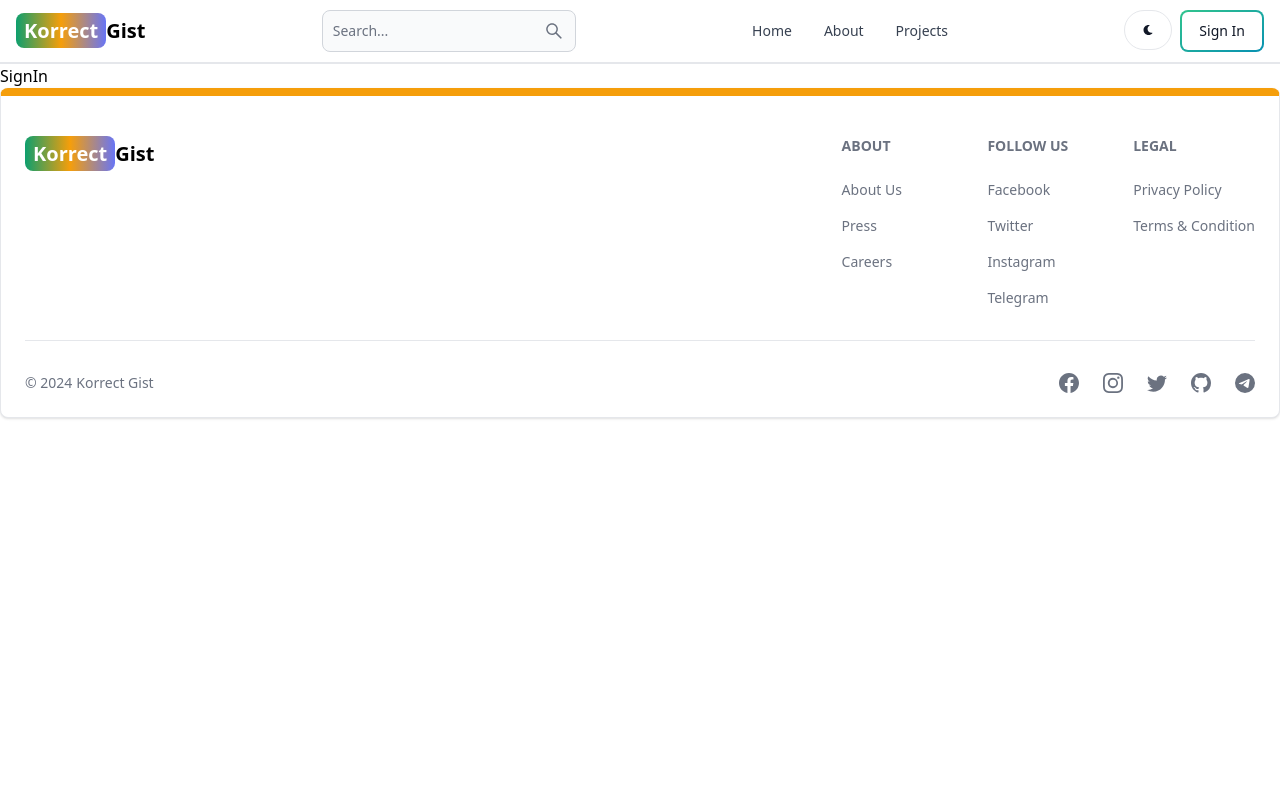
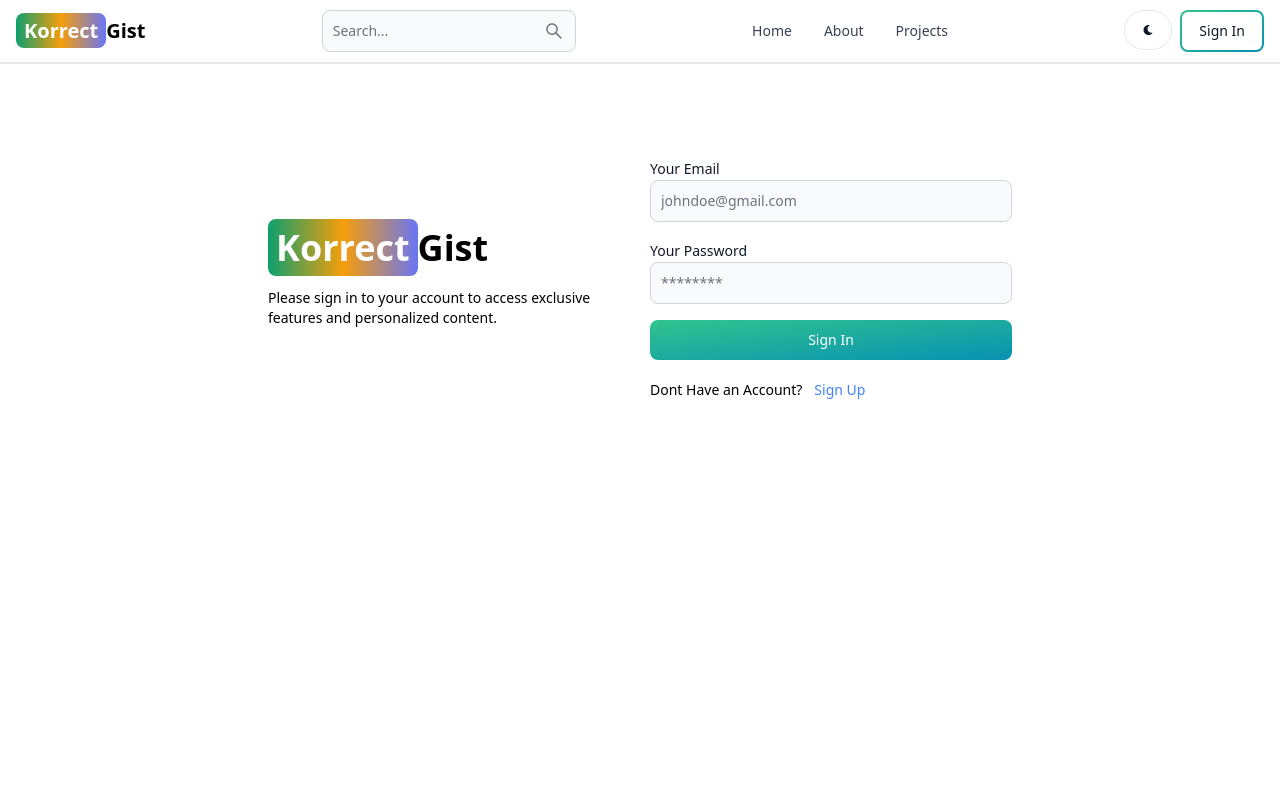
Before and after one commit to KayKay1992/KayGist-blog, a React (Vite) app in the folder client/: page /signin in a window 1280 px wide. Shown: the top 800 px of the page. Built offline with nearby package versions, Linux system fonts and the light colour scheme.

Commit message:
Creating sign in page functionality  UI

```diff
--- a/client/src/Pages/SignIn.jsx
+++ b/client/src/Pages/SignIn.jsx
@@ -1,7 +1,85 @@
-import React from 'react'
+import { Alert, Button, Label, Spinner, TextInput } from 'flowbite-react'
+import  { useState } from 'react'
+import { Link, useNavigate} from 'react-router-dom'
 
 export default function SignIn() {
+  const [formData, setFormData] = useState({});
+  const [errorMessage, setErrorMessage] = useState(null)
+  const [loading, setLoading] = useState(false)
+  const navigate = useNavigate()
+
+  // handle form input change event
+  const handleChange =(e) => {
+  //  console.log(e.target.value)
+   setFormData({...formData, [e.target.id]: e.target.value.trim() });
+  //  console.log(formData);
+  if( !formData.email || !formData.password){
+    return setErrorMessage('Please enter a username')
+  }
+}
+  const handleSubmit = async (e) => {
+    e.preventDefault();
+    // implement signup logic here
+    try {
+      setLoading(true);
+      setErrorMessage(null);
+      const res = await fetch('/api/auth/signin',{
+        method: 'POST',
+        headers: { 'Content-Type': 'application/json' },
+        body: JSON.stringify(formData)
+      })
+      const data = await res.json();
+      if(data.success === false){
+       return setErrorMessage(data.message);
+      }
+      setLoading(false);
+      if(res.ok){
+        navigate('/');
+      }
+    }catch(error) {
+      setErrorMessage(error.message);
+      setLoading(false);
+    }
+
+  };
   return (
-    <div>SignIn</div>
+  <div className='min-h-screen  mt-20'>
+    <div className=" flex p-3 max-w-3xl mx-auto flex-col md:flex-row md:items-center gap-5 ">
+      <div className="flex-1">
+        {/* {left side dive} */}
+        <Link to="/" className=' font-bold dark:text-white text-4xl'>
+        <span className='px-2 py-1 rounded-lg bg-gradient-to-r from-green-500 via-amber-500 to-indigo-500 text-white'>
+         Korrect
+        </span>Gist
+        </Link>
+        <p className='text-sm mt-5'>Please sign in to your account to access exclusive features and personalized content.</p>
+        </div>
+        <div className="flex-1">
+          {/* {right side div} */}
+          <form className='flex flex-col gap-4' onSubmit={handleSubmit}>
+            <div>
+              <Label value='Your  Email '/>
+              <TextInput type='email' placeholder='johndoe@gmail.com' id='email' onChange={handleChange}/>
+            </div>
+            <div>
+              <Label value='Your Password'/>
+              <TextInput type='password' placeholder='********' id='password' onChange={handleChange}/>
+            </div>
+            <Button gradientDuoTone='greenToBlue' type='submit' disabled={loading}>{
+              loading ? (
+              <>
+               <Spinner size='sm'/>
+               <span className='pl-3'>loading ...</span>
+               </>
+              ) : 'Sign In'}</Button>
+          </form>
+         <div className="flex gap-3 text-sm mt-5">
+          <span>Dont Have an Account?</span>
+          <Link to='/signup' className='text-blue-500'> Sign Up</Link>
+         </div>
+          {errorMessage && <Alert className='mt-5' color='failure'>{errorMessage}</Alert>}
+      </div>
+      </div>
+    </div>
   )
 }
```
